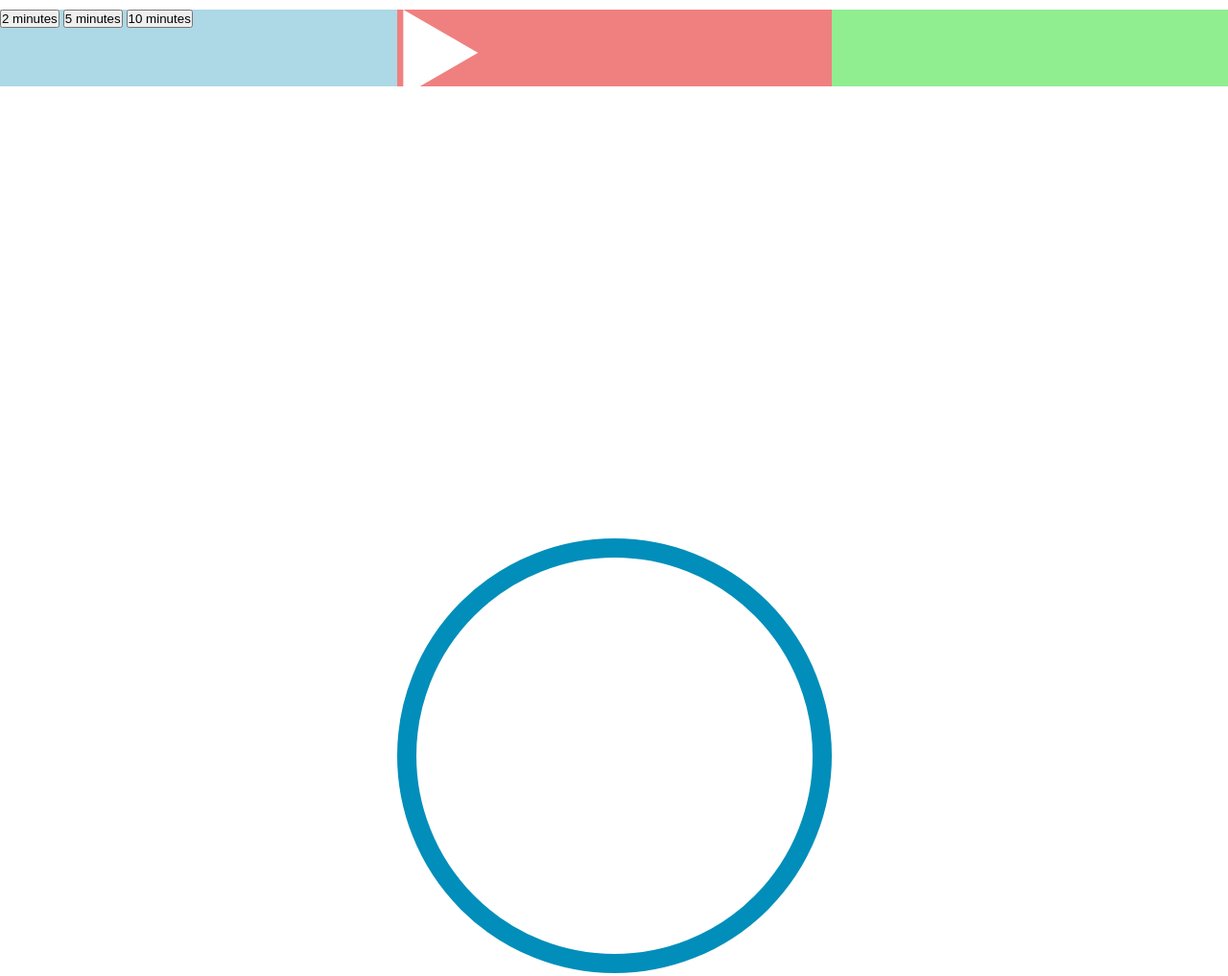
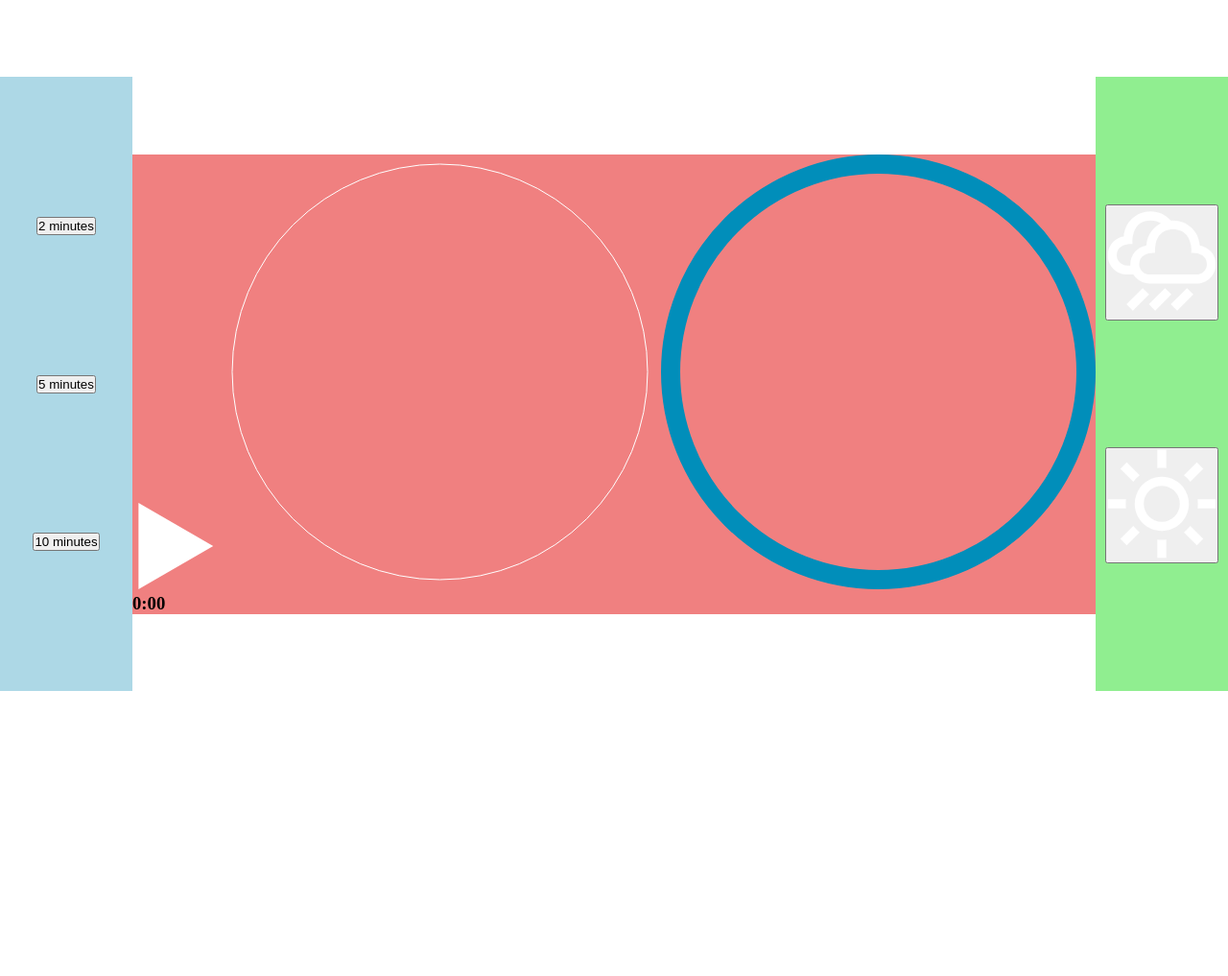
Before and after one commit to AlexKovaliov/Meditation-App, a plain HTML site: page index.html in a window 1280 px wide. Shown: the whole page at 96% size. After the commit the page ends 800 px from the top, so only its background shows below. Drawn offline with Linux system fonts and the light colour scheme.

Commit message:
added video

```diff
--- a/index.html
+++ b/index.html
@@ -10,6 +10,13 @@
 </head>
 <body>
 <div class="app">
+
+    <div class="vid-container">
+        <video loop>
+            <source src="./video/rain.mp4" type="video/mp4"/>
+        </video>
+    </div>
+
     <div class="time-select">
         <button data-time="120">2 minutes</button>
         <button data-time="300">5 minutes</button>
@@ -44,9 +51,16 @@
                     stroke="#018EBA"
                     stroke-width="20"/>
         </svg>
-
+        <h3 class="time-display">0:00</h3>
     </div>
-    <div class="sound-picker"></div>
+    <div class="sound-picker">
+        <button data-sound="./sounds/rain.mp3" data-video="./video/rain.mp4">
+            <img src="./svg/rain.svg" alt="rain">
+        </button>
+        <button data-sound="./sounds/beach.mp3" data-video="./video/beach.mp4">
+            <img src="./svg/beach.svg" alt="beach">
+        </button>
+    </div>
 </div>
 <script src="./app.js"></script>
 </body>
--- a/style.css
+++ b/style.css
@@ -5,17 +5,20 @@
 }
 
 .app {
-    height: 100px;
+    height: 100vh;
     display: flex;
-    justify-content: space-between;
+    justify-content: space-evenly;
     align-items: center;
 }
 
 .time-select,
-.sound-picker,
-.player-container {
+.sound-picker {
     height: 80%;
     flex: 1;
+    display: flex;
+    flex-direction: column;
+    justify-content: space-evenly;
+    align-items: center;
 }
 
 .time-select {
@@ -29,3 +32,7 @@
 .player-container {
     background: lightcoral;
 }
+
+video {
+    display: none;
+}
```
